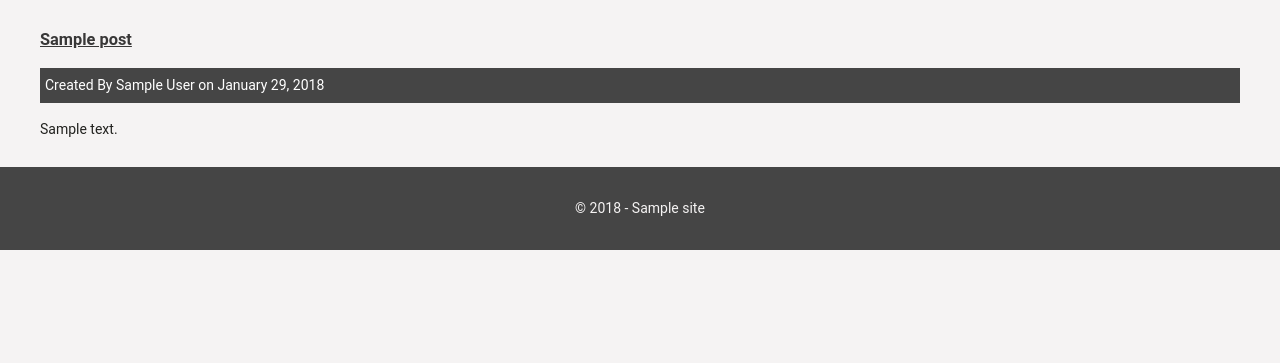
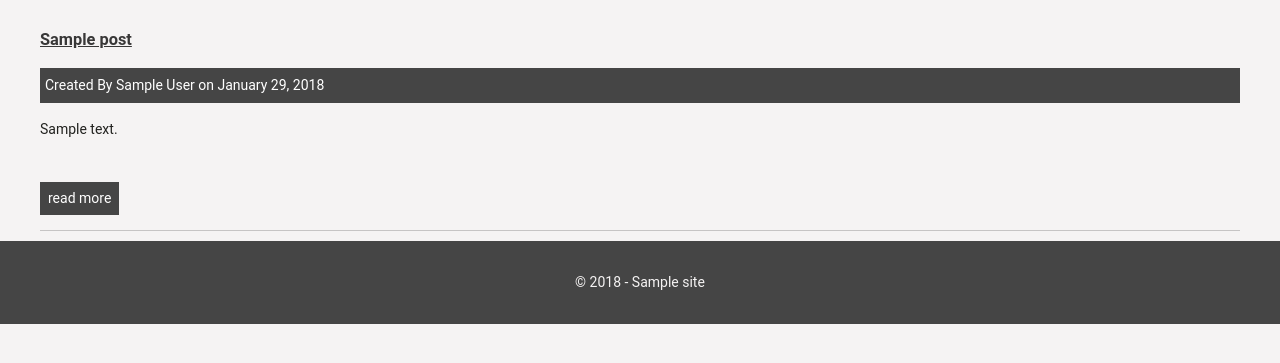
Before and after one commit to faridg/pylon0, a WordPress theme: template index.php in a window 1280 px wide. Shown: the part 65-428 px from the top of the page. Run offline with PHP 8.4 and a stand-in for WordPress, Linux system fonts and the light colour scheme; the site name, menu and one post (Sample post) are stand-ins, and other content is empty.

Commit message:
nothing major

```diff
--- a/index.php
+++ b/index.php
@@ -3,6 +3,7 @@
 		<div class="container">
 		<?php if(have_posts()) : ?>
 			<?php while(have_posts()): the_post(); ?>
+				<article class="post">
 					<h3>
 					<a href="<?php the_permalink(); ?>">
 					<?php the_title(); ?>
@@ -12,6 +13,11 @@
 					Created By <?php the_author(); ?> on <?php the_date(); ?>
 					</div>
 					<?php the_content(); ?>
+				<br>
+				<a class="read-more" href="<?php the_permalink(); ?>">
+				read more
+				</a>
+				</article>
 			<?php endwhile?>
 		<?php else : ?>
 			<?php echo wpautop('add some posts, nothing found'); ?>
```
Lines whose indentation alone changed are shown as unchanged.
